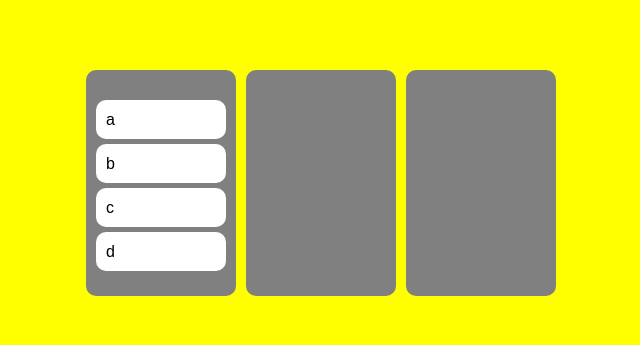
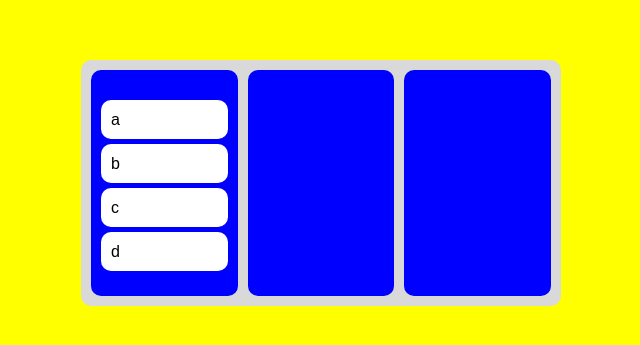
Before and after one commit to DUSTINRYOO/react-masterclass_ts, a React (Create React App) app: page / in a window 1280 px wide. Shown: the part 217-562 px from the top of the page, without its empty margins (319-959 px from the left). Built offline with nearby package versions, Linux system fonts and the light colour scheme.

Commit message:
isDragging

```diff
--- a/src/App.tsx
+++ b/src/App.tsx
@@ -1,13 +1,8 @@
 import styled from "styled-components";
-import {
-  DragDropContext,
-  Droppable,
-  Draggable,
-  DropResult,
-} from "react-beautiful-dnd";
-import { useRecoilState, useRecoilValue } from "recoil";
+import { DragDropContext, DropResult } from "react-beautiful-dnd";
+import { useRecoilState } from "recoil";
 import { toDoState } from "./atoms";
-import DraggabbleCard from "./Components/DragabbleCard";
+
 import Board from "./Components/Board";
 
 const Wrapper = styled.div`
@@ -20,7 +15,10 @@ const Wrapper = styled.div`
   height: 100vh;
 `;
 const Boards = styled.div`
+  background-color: #d9d9d9;
   display: grid;
+  padding: 10px 5px;
+  border-radius: 10px;
   width: 100%;
   grid-template-columns: repeat(3, 1fr);
 `;
--- a/src/Components/Board.tsx
+++ b/src/Components/Board.tsx
@@ -1,21 +1,21 @@
-import React from "react";
-import {
-  DragDropContext,
-  Droppable,
-  Draggable,
-  DropResult,
-} from "react-beautiful-dnd";
-import { useRecoilValue } from "recoil";
+import { Droppable } from "react-beautiful-dnd";
+
 import styled from "styled-components";
 import DragabbleCard from "./DragabbleCard";
 
-const BoardComp = styled.div`
+interface IAreaProps {
+  isDraggingOver: boolean;
+  isDraggingFromThis?: boolean;
+}
+
+const BoardComp = styled.div<IAreaProps>`
   padding: 20px 10px;
   padding-top: 30px;
   border-radius: 10px;
   min-height: 200px;
   margin: 0px 5px;
-  background-color: ${(props) => props.theme.boardColor};
+  background-color: ${(props) =>
+    props.isDraggingOver ? "pink" : props.isDraggingFromThis ? "red" : "blue"};
 `;
 
 interface IBoardProps {
@@ -25,8 +25,13 @@ interface IBoardProps {
 function Board({ toDos, boardId }: IBoardProps) {
   return (
     <Droppable droppableId={boardId}>
-      {(provided) => (
-        <BoardComp ref={provided.innerRef} {...provided.droppableProps}>
+      {(provided, snapshot) => (
+        <BoardComp
+          isDraggingFromThis={Boolean(snapshot.draggingFromThisWith)}
+          isDraggingOver={snapshot.isDraggingOver}
+          ref={provided.innerRef}
+          {...provided.droppableProps}
+        >
           {toDos.map((toDo, index) => (
             <DragabbleCard key={toDo} index={index} toDo={toDo} />
           ))}
```
Also changed, not shown: src/Components/DragabbleCard.tsx (+1 -6 lines).
